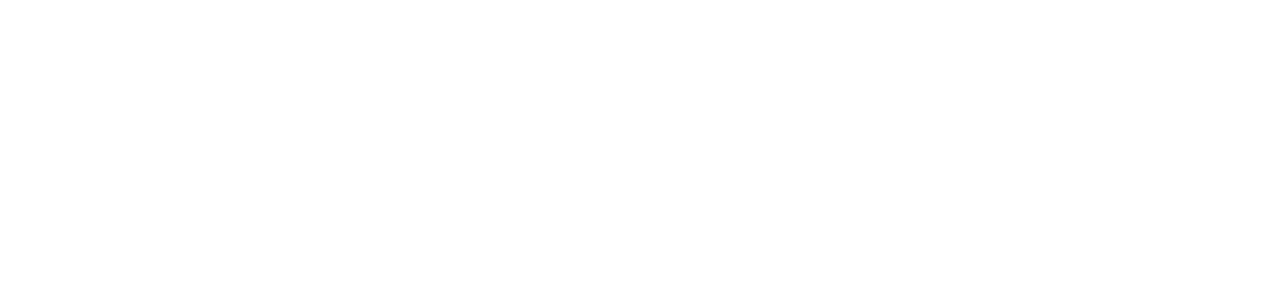
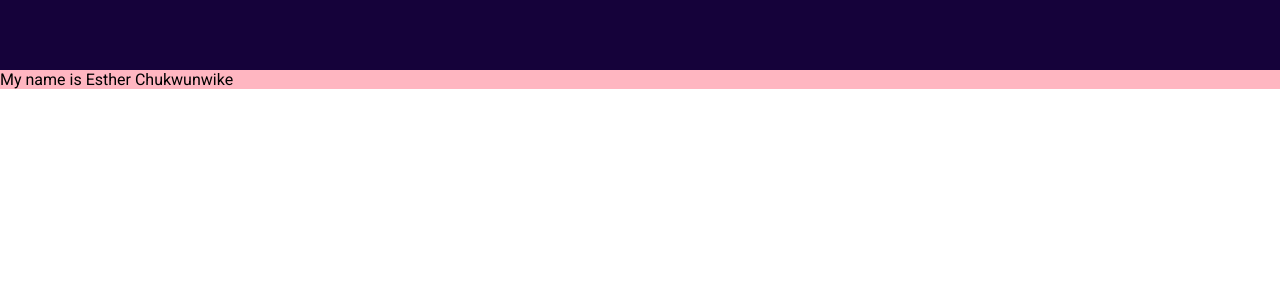
Before and after one commit to mmeli19/portfolio, a React (Create React App) app: page / in a window 1280 px wide. Shown: the top 300 px of the page. Built offline with nearby package versions, Linux system fonts and the light colour scheme.

Commit message:
Added sections background colors

```diff
--- a/src/App.js
+++ /dev/null
@@ -1,11 +0,0 @@
-
-
-function App() {
-  return (
-    <div className="app">
-
-    </div>
-  );
-}
-
-export default App;
--- /dev/null
+++ b/src/App.jsx
@@ -0,0 +1,21 @@
+import Topbar from "./components/topbar/Topbar";
+import Intro from "./components/intro/Intro";
+import Portfolio from "./components/portfolio/Portfolio";
+import Works from "./components/works/Works";
+import Contact from "./components/contact/Contact"
+
+function App() {
+  return (
+    <div className="app">
+      <Topbar/>
+      <div className="sections">
+        <Intro/>
+        <Portfolio/>
+        <Works/>
+        <Contact/>
+      </div>
+    </div>
+  );
+}
+
+export default App;
--- a/src/components/intro/Intro.jsx
+++ b/src/components/intro/Intro.jsx
@@ -0,0 +1,9 @@
+import "./intro.scss"
+
+export default function Intro() {
+  return (
+    <div className= "intro">
+      My name is Esther Chukwunwike
+    </div>
+  )
+}
--- a/src/components/intro/intro.scss
+++ b/src/components/intro/intro.scss
@@ -0,0 +1,3 @@
+.intro{
+    background-color: lightpink;
+}
--- a/src/components/portfolio/Portfolio.jsx
+++ b/src/components/portfolio/Portfolio.jsx
@@ -0,0 +1,9 @@
+import "./portfolio.scss"
+
+export default function Portfolio() {
+  return (
+    <div className= "portfolio">
+
+    </div>
+  )
+}
--- a/src/components/portfolio/portfolio.scss
+++ b/src/components/portfolio/portfolio.scss
@@ -0,0 +1,3 @@
+.porfolio{
+    background-color: lightskyblue;
+}
--- a/src/components/topbar/Topbar.jsx
+++ b/src/components/topbar/Topbar.jsx
@@ -0,0 +1,9 @@
+  import "./topbar.scss"
+
+  export default function Topbar() {
+    return (
+      <div className= "topbar">
+
+      </div>
+    )
+  }
--- a/src/components/topbar/topbar.scss
+++ b/src/components/topbar/topbar.scss
@@ -0,0 +1,5 @@
+.topbar{
+    width: 100%;
+    height: 70px;
+    background-color: #15023a;
+}
--- a/src/components/works/Works.jsx
+++ b/src/components/works/Works.jsx
@@ -0,0 +1,9 @@
+import './works.scss'
+
+export default function Works() {
+  return (
+    <div className="works">
+
+    </div>
+  )
+}
--- a/src/components/works/works.scss
+++ b/src/components/works/works.scss
@@ -0,0 +1,3 @@
+.works{
+    background-color: lightgreen;
+}
```
